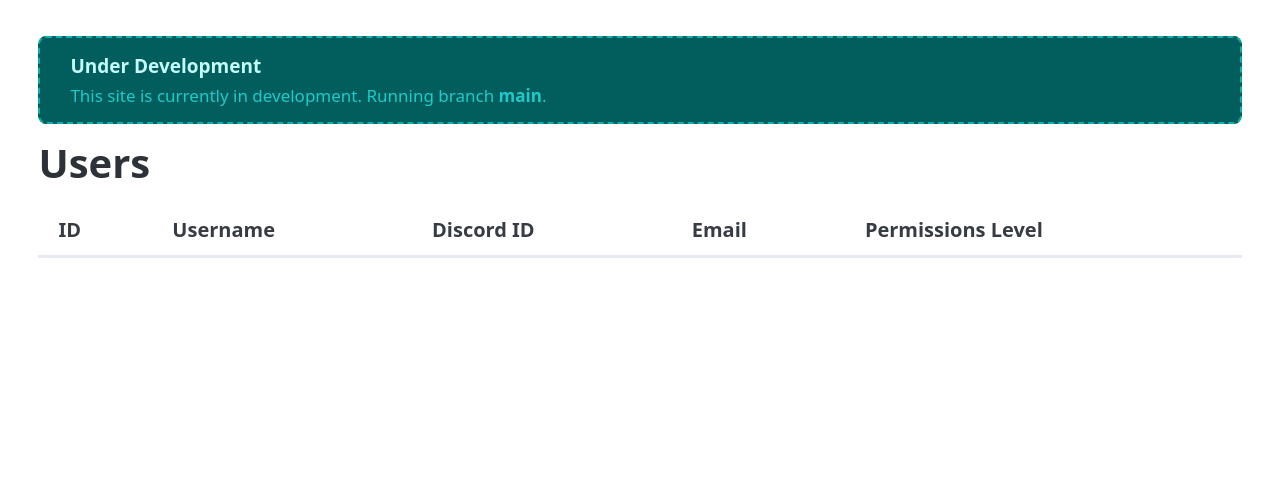
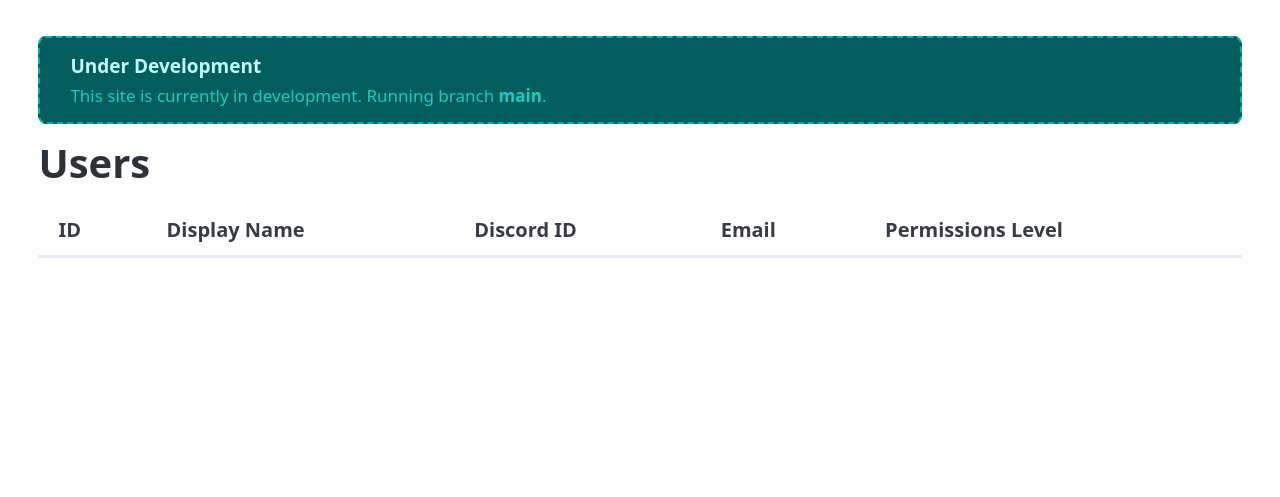
Before and after one commit to Geography-Utilities/license-plate-website, a Flask app: template templates/admin_users.html in a window 1280 px wide. Shown: the part 90-587 px from the top of the page. Run offline with Flask 3, Linux system fonts and the light colour scheme; the template is opened without the code that fills it, so the values that code supplies are empty; some libraries are stand-ins or nearby versions; some web fonts are replaced.

Commit message:
refactor: unify variable naming & remove session user var

```diff
--- a/app.py
+++ b/app.py
@@ -48,10 +48,10 @@ LOCATIONS=["Alabama", "Alaska", "Arizona", "Arkansas", "California", "Colorado",
 
 @app.context_processor
 def inject_user():
-    user = session.get('user')
+    user = current_user()
     return {
         "logged_in": is_authenticated(),
-        "username": user['username'] if user else None,
+        "display_name": user.display_name if user else None,
         "user": user,
         "site_name": "Site Name"
     }
@@ -87,14 +87,11 @@ def auth_callback():
         is_member = any(g['id'] == YOUR_SERVER_ID for g in guilds)
 
     discord_id = user_info['id']
-    discord_username = user_info['username']
+    display_name = user_info['username']
 
-    user = discord_user_login(discord_id, discord_username)
+    user = discord_user_login(discord_id, display_name)
     session["user_id"] = user.id
-
-    user_info['is_member'] = is_member
-    user_info['permission_level'] = user.permission_level
-    session['user'] = user_info
+    session["is_member"] = is_member
     next_url = session.pop("next_url", None)
 
     if not is_safe_url(next_url):
@@ -105,15 +102,23 @@ def auth_callback():
 def logout():
     session.pop('user', None)
     session.pop('user_id', None)
+    session.pop('is_member', None)
     return redirect('/')
 
 @app.route('/')
 def index():
-    user = session.get('user')
-    username = user['username'] if user else 'Guest'
+    user = current_user()
+    display_name = user.display_name if user else 'Guest'
     logged_in = is_authenticated()
-    permissions = user.get('permission_level', user.get('permissions', 0)) if logged_in else 0
-    return render_template('index.html', user=user, username=username, logged_in=logged_in, user_permissions=permissions)
+    permissions = user.permission_level if logged_in else 0
+    return render_template(
+        'index.html',
+        user=user,
+        display_name=display_name,
+        is_member=session.get('is_member', False),
+        logged_in=logged_in,
+        user_permissions=permissions,
+    )
 
 @app.route('/todo')
 @require_level(1)
--- a/auth.py
+++ b/auth.py
@@ -1,19 +1,22 @@
-from flask import session, render_template, current_app, g
+from flask import session, render_template, current_app
 from models import User
 from database import db
 from functools import wraps
 from sqlalchemy.exc import IntegrityError
 
 def current_user():
-    return session.get('user')
+    user_id = session.get("user_id")
+    if user_id is None:
+        return None
+    return db.session.get(User, user_id)
 
 def is_authenticated():
     return current_user() is not None
 
-def discord_user_login(discord_id, discord_name):
+def discord_user_login(discord_id, display_name):
     user = User.query.filter_by(discord_id=discord_id).first()
     if user is None:
-        user = User(discord_id=discord_id, display_name=discord_name)
+        user = User(discord_id=discord_id, display_name=display_name)
         db.session.add(user)
         db.session.commit()
     return user
--- a/templates/admin_users.html
+++ b/templates/admin_users.html
@@ -8,7 +8,7 @@
   <thead>
     <tr>
       <th>ID</th>
-      <th>Username</th>
+      <th>Display Name</th>
       <th>Discord ID</th>
       <th>Email</th>
       <th>Permissions Level</th>
--- a/templates/index.html
+++ b/templates/index.html
@@ -33,11 +33,11 @@
 
 {% block content %}
 <div class="centered_box">
-    <h1>Welcome, {{ username }}!</h1>
+    <h1>Welcome, {{ display_name }}!</h1>
 
     <p style="font-size:6pt;">See old homepage: <a href="/static/temporary_index.html">link</a></p>
 
-    {% if user.is_member %}
+    {% if is_member %}
         <p>If you are seeing this message, you have the below permissions during development. For more information, contact <i>mrpenguin424</i> via Discord.<br>Click <a href="/todo">here</a> to see a list of to-dos pulled from Discord.</p>
         <p>Your current permissions level is: {% if user_permissions == 0 %}Read-only{% elif user_permissions == 1 %}Submit{% elif user_permissions == 2 %}Moderate{% elif user_permissions == 3 %}Super-user{% else %}Unknown{% endif %}</p>
     {% else %}
```
